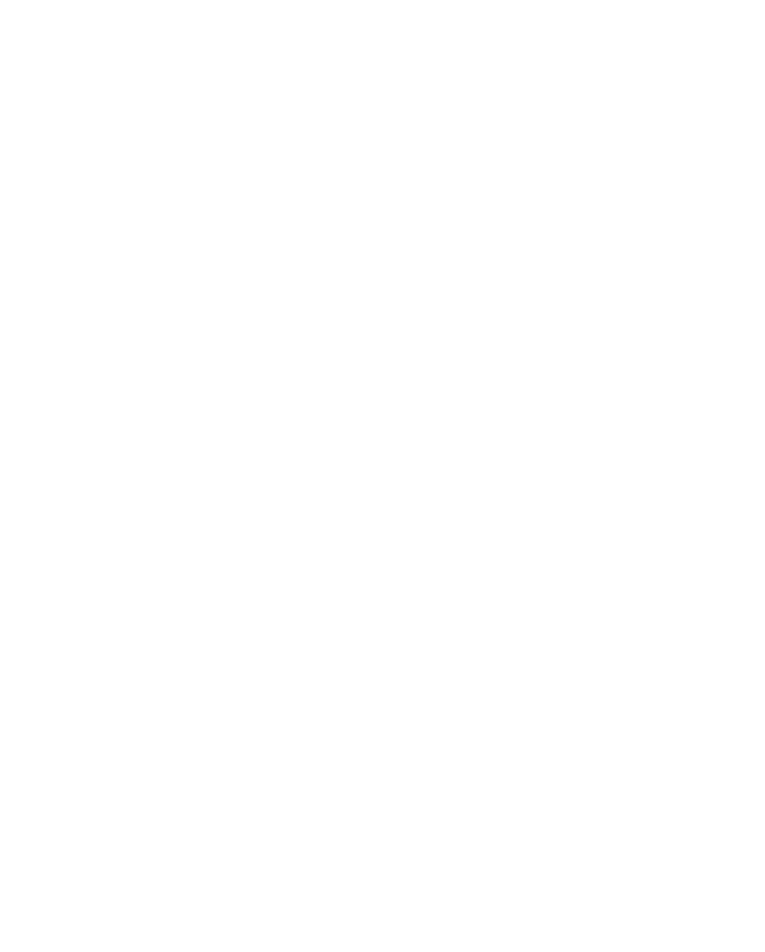
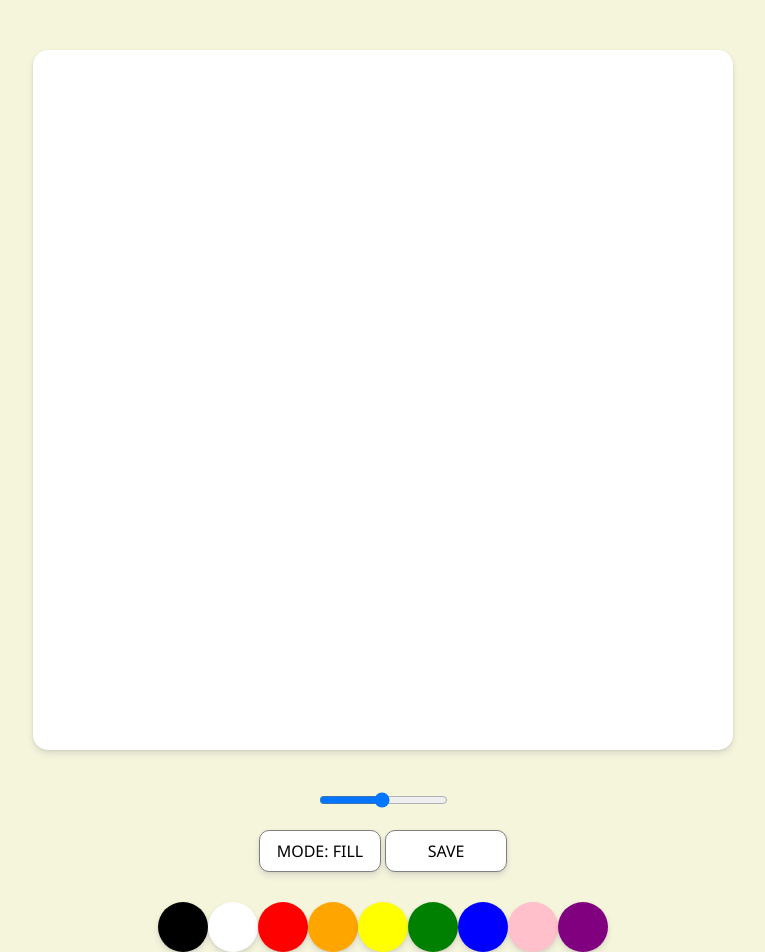
Before and after one commit to sounmind/js-painter, a plain HTML site: page index.html in a window 1280 px wide. Shown: the whole page, without its empty margins (257-1022 px from the left). Before the commit the page ends 800 px from the top, so only its background shows below. Drawn offline with Linux system fonts and the light colour scheme.

Commit message:
styles: basic html structure and css style
todo: find a way to reveal brush-size bar's function.

```diff
--- a/index.html
+++ b/index.html
@@ -7,6 +7,34 @@
     <title>PaintJS</title>
   </head>
   <body>
+    <canvas id="jsCanvas" class="canvas"></canvas>
+    <div class="controls">
+      <div class="controls__brush-size">
+        <input
+          type="range"
+          id="jsBrushSize"
+          min="0.1"
+          max="5.0"
+          value="2.5"
+          step="0.1"
+        />
+      </div>
+      <div class="controls__buttons">
+        <button id="jsMode">Mode: Fill</button>
+        <button id="jsSave">Save</button>
+      </div>
+      <div class="controls__colors" id="jsColors">
+        <div class="controls__color" style="background-color: black"></div>
+        <div class="controls__color" style="background-color: white"></div>
+        <div class="controls__color" style="background-color: red"></div>
+        <div class="controls__color" style="background-color: orange"></div>
+        <div class="controls__color" style="background-color: yellow"></div>
+        <div class="controls__color" style="background-color: green"></div>
+        <div class="controls__color" style="background-color: blue"></div>
+        <div class="controls__color" style="background-color: pink"></div>
+        <div class="controls__color" style="background-color: purple"></div>
+      </div>
+    </div>
     <script src="app.js"></script>
   </body>
 </html>
--- /dev/null
+++ b/reset.css
@@ -0,0 +1,124 @@
+html,
+body,
+div,
+span,
+applet,
+object,
+iframe,
+h1,
+h2,
+h3,
+h4,
+h5,
+h6,
+p,
+blockquote,
+pre,
+a,
+abbr,
+acronym,
+address,
+big,
+cite,
+code,
+del,
+dfn,
+em,
+img,
+ins,
+kbd,
+q,
+s,
+samp,
+small,
+strike,
+strong,
+sub,
+sup,
+tt,
+var,
+b,
+u,
+i,
+center,
+dl,
+dt,
+dd,
+ol,
+ul,
+li,
+fieldset,
+form,
+label,
+legend,
+table,
+caption,
+tbody,
+tfoot,
+thead,
+tr,
+th,
+td,
+article,
+aside,
+canvas,
+details,
+embed,
+figure,
+figcaption,
+footer,
+header,
+hgroup,
+menu,
+nav,
+output,
+ruby,
+section,
+summary,
+time,
+mark,
+audio,
+video {
+  margin: 0;
+  padding: 0;
+  border: 0;
+  font-size: 100%;
+  font: inherit;
+  vertical-align: baseline;
+}
+/* HTML5 display-role reset for older browsers */
+article,
+aside,
+details,
+figcaption,
+figure,
+footer,
+header,
+hgroup,
+menu,
+nav,
+section {
+  display: block;
+}
+body {
+  line-height: 1;
+}
+ol,
+ul {
+  list-style: none;
+}
+blockquote,
+q {
+  quotes: none;
+}
+blockquote:before,
+blockquote:after,
+q:before,
+q:after {
+  content: "";
+  content: none;
+}
+table {
+  border-collapse: collapse;
+  border-spacing: 0;
+}
--- a/styles.css
+++ b/styles.css
@@ -0,0 +1,67 @@
+@import "reset.css";
+body {
+  background-color: beige;
+  font-family: "Segoe UI", Tahoma, Geneva, Verdana, sans-serif;
+  display: flex;
+  flex-direction: column;
+  align-items: center;
+  padding-top: 50px;
+}
+
+.canvas {
+  width: 700px;
+  height: 700px;
+  background-color: white;
+  border-radius: 15px;
+  box-shadow: 0 4px 6px rgba(50, 50, 93, 0.11), 0 1px 3px rgba(0, 0, 0, 0.08);
+}
+
+.controls {
+  margin-top: 40px;
+  display: flex;
+  flex-direction: column;
+  align-items: center;
+}
+
+.controls .controls__brush-size {
+  margin-bottom: 20px;
+}
+
+.controls .controls__buttons {
+  margin-bottom: 30px;
+}
+
+.controls__buttons button {
+  all: unset;
+  cursor: pointer;
+  background-color: white;
+  width: 100px;
+  height: 20px;
+  padding: 10px 10px 10px 10px;
+  border-radius: 10px;
+  text-align: center;
+  border: 1px solid gray;
+  color: black;
+  text-transform: uppercase;
+  font-weight: 300;
+  box-shadow: 0 4px 6px rgba(50, 50, 93, 0.11), 0 1px 3px rgba(0, 0, 0, 0.08);
+}
+
+.controls__buttons button:active {
+  transform: scale(1.05);
+}
+
+.controls .controls__colors {
+  display: flex;
+}
+
+.controls__colors .controls__color {
+  width: 50px;
+  height: 50px;
+  box-shadow: 0 4px 6px rgba(50, 50, 93, 0.11), 0 1px 3px rgba(0, 0, 0, 0.08);
+  border-radius: 25px;
+}
+
+.controls__colors .controls__color:active {
+  transform: scale(1.05);
+}
```
